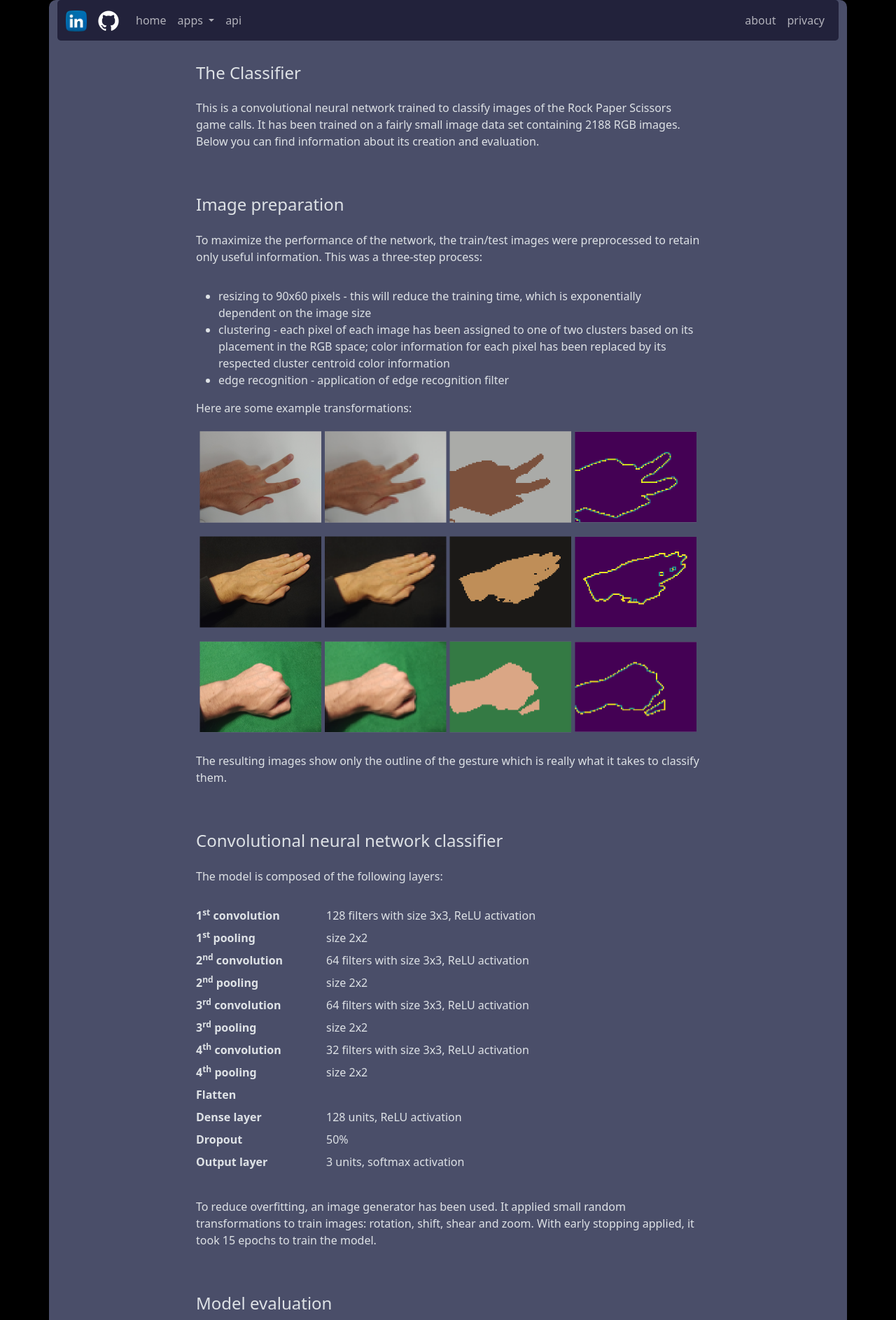
After one commit to 5piotr/ml_webapp, a FastAPI app: template app/api/templates/rps_cnn_details.html in a window 1280 px wide. The commit adds this page. Shown: the top 1886 px of the page at 70% size. Run offline with FastAPI, Linux system fonts and the light colour scheme; the template is opened without the code that fills it, so the values that code supplies are empty; parts of the project's set-up code (start-up, migrations or seed data) failed here and were passed over; some libraries are stand-ins or nearby versions.

Commit message:
added rps details

```diff
--- a/app/api/templates/base.html
+++ b/app/api/templates/base.html
@@ -38,9 +38,8 @@
                 </a>
                 <ul class="dropdown-menu">
                   <li><a class="dropdown-item" href="/apartment_price_estimator">apartment price estimator</a></li>
+                  <li><a class="dropdown-item" href="#">3rd app&nbsp;&nbsp;<img src="/static/images/under-construction_2.png" width="25" height="25" alt="***missing_image***"></a></li>
                   <li><a class="dropdown-item" href="#">simple gesture recognition</a></li>
-                  <li><a class="dropdown-item" href="#">3rd app&nbsp;&nbsp;
-                    <img src="/static/images/under-construction_2.png" width="25" height="25" alt="***missing_image***"></a></li>
                 </ul>
               </li>
               <li class="nav-item">
@@ -49,10 +48,10 @@
             </ul>
             <ul class="navbar-nav me-right mb-2 mb-lg-0">
               <li>
-                <a class="nav-link" href="/privacy_policy">privacy</a>
+                <a class="nav-link" href="/about">about</a>
               </li>
               <li>
-                <a class="nav-link" href="/about">about</a>
+                <a class="nav-link" href="/privacy_policy">privacy</a>
               </li>
             </ul>
           </div>
--- a/app/api/templates/index.html
+++ b/app/api/templates/index.html
@@ -16,7 +16,7 @@
       <div class="card" style='margin: 1rem 0rem;'>
         <div class="row no-gutters">
           <div class="col-md-6 align-self-center">
-            <img src="/static/images/apartment.png" class="card-img" alt="***missing_image***">
+            <img src="/static/images/apartment2.png" class="card-img" alt="***missing_image***">
           </div>
           <div class="col-md-6">
             <div class="card-body">
@@ -41,7 +41,7 @@
               <p class="card-text">This application is using convolutional neural network model
               to classify images of the Rock Paper Scissors game calls.</p>
               <a href="#" class="btn btn-outline-info">Go to app</a>
-              <a href="#" class="btn btn-outline-info">App details</a>
+              <a href="/rps_gesture_recognition/details" class="btn btn-outline-info">App details</a>
             </div>
           </div>
         </div>
--- /dev/null
+++ b/app/api/templates/rps_cnn_details.html
@@ -0,0 +1,106 @@
+{% extends "base.html" %}
+
+{% block title %}
+<title>CNN Details</title>
+{% endblock %}
+
+{% block body_block %}
+
+<div class="container">
+  <div class="row">
+    <div class="col-md-8" style='margin: 0 auto;'>
+      <h4 class="my_h4">The Classifier</h4>
+      <p class="my_p">
+        This is a convolutional neural network trained to classify images of the Rock Paper Scissors game calls.
+        It has been trained on a fairly small image data set containing 2188 RGB images.
+        Below you can find information about its creation and evaluation.
+      </p>
+      <h4 class="my_h4">Image preparation</h4>
+      <p class="my_p">
+        To maximize the performance of the network, the train/test images were preprocessed to retain only useful information.
+        This was a three-step process:
+        <ul>
+          <li>resizing to 90x60 pixels - this will reduce the training time, which is exponentially dependent on the image size</li>
+          <li>clustering - each pixel of each image has been assigned to one of two clusters based on its placement in the RGB space;
+          color information for each pixel has been replaced by its respected cluster centroid color information</li>
+          <li>edge recognition - application of edge recognition filter</li>
+        </ul>
+        Here are some example transformations:
+      </p>
+      <img src="/static/images/rps/image_transformation_1.png" class='figure-img img-fluid rounded' alt="***missing_image***">
+      <img src="/static/images/rps/image_transformation_2.png" class='figure-img img-fluid rounded' alt="***missing_image***">
+      <img src="/static/images/rps/image_transformation_3.png" class='figure-img img-fluid rounded' alt="***missing_image***">
+      <p class="my_p">
+        The resulting images show only the outline of the gesture which is really what it takes to classify them.
+      </p>
+      <h4 class="my_h4">Convolutional neural network classifier</h4>
+      <p class="my_p">
+        The model is composed of the following layers:
+      </p>
+      <dl class="row">
+        <dt class="col-sm-3">1<sup>st</sup> convolution</dt>
+        <dd class="col-sm-9">128 filters with size 3x3, ReLU activation</dd>
+        <dt class="col-sm-3">1<sup>st</sup> pooling</dt>
+        <dd class="col-sm-9">size 2x2</dd>
+        <dt class="col-sm-3">2<sup>nd</sup> convolution</dt>
+        <dd class="col-sm-9">64 filters with size 3x3, ReLU activation</dd>
+        <dt class="col-sm-3">2<sup>nd</sup> pooling</dt>
+        <dd class="col-sm-9">size 2x2</dd>
+        <dt class="col-sm-3">3<sup>rd</sup> convolution</dt>
+        <dd class="col-sm-9">64 filters with size 3x3, ReLU activation</dd>
+        <dt class="col-sm-3">3<sup>rd</sup> pooling</dt>
+        <dd class="col-sm-9">size 2x2</dd>
+        <dt class="col-sm-3">4<sup>th</sup> convolution</dt>
+        <dd class="col-sm-9">32 filters with size 3x3, ReLU activation</dd>
+        <dt class="col-sm-3">4<sup>th</sup> pooling</dt>
+        <dd class="col-sm-9">size 2x2</dd>
+        <dt class="col-sm-3">Flatten</dt>
+        <dd class="col-sm-9">&nbsp;</dd>
+        <dt class="col-sm-3">Dense layer</dt>
+        <dd class="col-sm-9">128 units, ReLU activation</dd>
+        <dt class="col-sm-3">Dropout</dt>
+        <dd class="col-sm-9">50%</dd>
+        <dt class="col-sm-3">Output layer</dt>
+        <dd class="col-sm-9">3 units, softmax activation</dd>
+      </dl>
+      <p class='my_p'>
+        To reduce overfitting, an image generator has been used. It applied small random transformations to train images:
+        rotation, shift, shear and zoom. With early stopping applied, it took 15 epochs to train the model.
+      </p>
+      <h4 class="my_h4">Model evaluation</h4>
+      <p class='my_p'>
+        Here are the classification results for images from outside of the train/test set:
+      </p>
+      <figure class="figure">
+        <img src="/static/images/rps/predicting_clustered_edges_images.jpg" class='figure-img img-fluid rounded' alt="***missing_image***">
+      </figure>
+      <p class='my_p'>
+        In some cases, the model is struggling to make a correct classification. This is caused by image preprocessing issues.
+        When the input picture has a not uniform background or the background has the same color tone as the hand, the edges of the gesture
+        are not correctly recognized.
+      </p>
+      <h4 class="my_h4">How to improve the user experience of the app</h4>
+      <p class='my_p'>
+        To improve classification results, the following advice should be taken into account:
+        <ul>
+          <li>use your right hand to take a landscape picture of your left hand; this ensures correct hand orientation</li>
+          <li>take the picture on a uniform, contrasting background (preferably black or white)</li>
+          <li>try to avoid capturing shadows</li>
+        </ul>
+      </p>
+      <h4 class="my_h4">Data set for training</h4>
+      <p class='my_p'>
+        CNN model has been trained on a
+        <a href="https://www.kaggle.com/drgfreeman/rockpaperscissors">dataset available on Kaggle</a>
+        under license:
+        <a href="https://creativecommons.org/licenses/by-sa/4.0/">CC BY-SA 4.0</a>
+      </p>
+      <br>
+    </div>
+
+  </div>
+
+</div>
+
+
+{% endblock %}
```
Also changed, not shown: app/api/routers/rps.py (+11 -5 lines), app/api/templates/about.html (+21 -17 lines), app/api/static/images/apartment2.png (added), app/api/static/images/rps/image_transformation_1.png (added), app/api/static/images/rps/image_transformation_2.png (added), app/api/static/images/rps/image_transformation_3.png (added), app/api/static/images/rps/predicting_clustered_edges_images.jpg (added).
